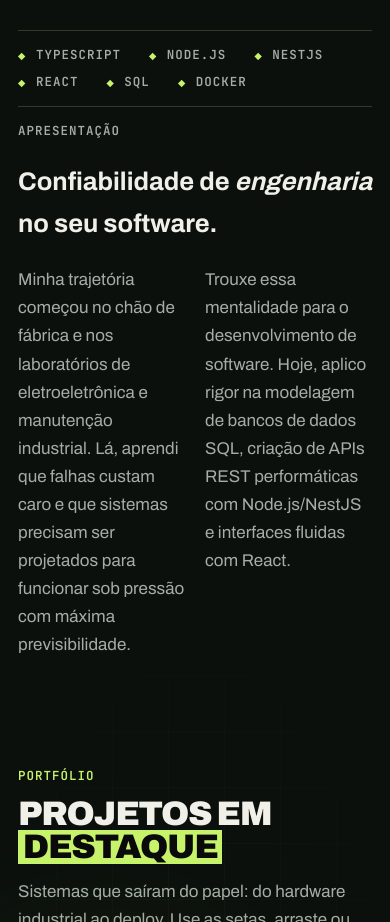
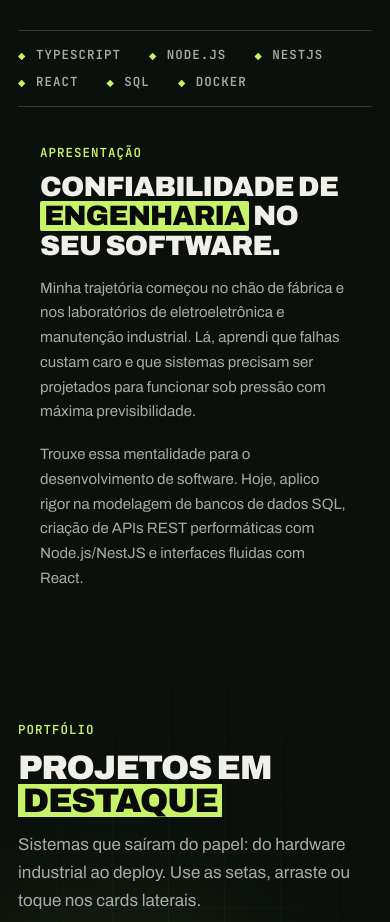
Before and after one commit to DevWCastle/DevWCastle, a React (Vite) app: page / in a window 390 px wide. Shown: the part 1120-2042 px from the top of the page. Built offline with nearby package versions, Linux system fonts and the light colour scheme.

Commit message:
alterando estilo do sobre mim

```diff
--- a/src/components/About/About.css
+++ b/src/components/About/About.css
@@ -0,0 +1,51 @@
+
+
+.about__kicker {
+  color: var(--lime);
+  margin: 0 0 10px 0;
+  font-size: 12.5px;
+  letter-spacing: 0.08em;
+  text-transform: uppercase;
+}
+
+.about__title {
+  font: 900 clamp(28px, 4.5vw, 52px) / 1.05 'Archivo';
+  font-stretch: 105%;
+  letter-spacing: -0.03em;
+  margin: 0 0 4vw 0;
+  text-transform: uppercase;
+  color: var(--tx);
+}
+
+.about__title em {
+  font-style: normal;
+  background: var(--lime);
+  color: #0a0a0a;
+  padding: 0 0.14em;
+  display: inline-block;
+}
+
+.about__cols {
+  display: grid;
+  grid-template-columns: 1fr 1fr;
+  gap: clamp(20px, 4vw, 56px);
+}
+
+.about__cols p {
+  margin: 0;
+  color: var(--mu);
+  font-size: clamp(15px, 1.8vw, 17px);
+  line-height: 1.65;
+}
+
+/* Responsividade para tablets e celulares */
+@media (max-width: 860px) {
+  .about__card {
+    padding: clamp(22px, 5vw, 36px);
+  }
+
+  .about__cols {
+    grid-template-columns: 1fr;
+    gap: 18px;
+  }
+}
--- a/src/components/About/About.jsx
+++ b/src/components/About/About.jsx
@@ -1,11 +1,21 @@
+import './About.css';
+
 export default function About() {
   return (
-    <section className="wrap" id="sobre">
-      <p className="mono kick rv">Apresentação</p>
-      <h1 className="rv">Confiabilidade de <em>engenharia</em> no seu software.</h1>
-      <div className="cols rv">
-        <p>Minha trajetória começou no chão de fábrica e nos laboratórios de eletroeletrônica e manutenção industrial. Lá, aprendi que falhas custam caro e que sistemas precisam ser projetados para funcionar sob pressão com máxima previsibilidade.</p>
-        <p>Trouxe essa mentalidade para o desenvolvimento de software. Hoje, aplico rigor na modelagem de bancos de dados SQL, criação de APIs REST performáticas com Node.js/NestJS e interfaces fluidas com React.</p>
+    <section className="wrap about" id="sobre">
+      <div className="about__card rv">
+        <p className="mono about__kicker">Apresentação</p>
+        <h2 className="about__title">
+          Confiabilidade de <em>engenharia</em> no seu software.
+        </h2>
+        <div className="about__cols">
+          <p>
+            Minha trajetória começou no chão de fábrica e nos laboratórios de eletroeletrônica e manutenção industrial. Lá, aprendi que falhas custam caro e que sistemas precisam ser projetados para funcionar sob pressão com máxima previsibilidade.
+          </p>
+          <p>
+            Trouxe essa mentalidade para o desenvolvimento de software. Hoje, aplico rigor na modelagem de bancos de dados SQL, criação de APIs REST performáticas com Node.js/NestJS e interfaces fluidas com React.
+          </p>
+        </div>
       </div>
     </section>
   );
```
